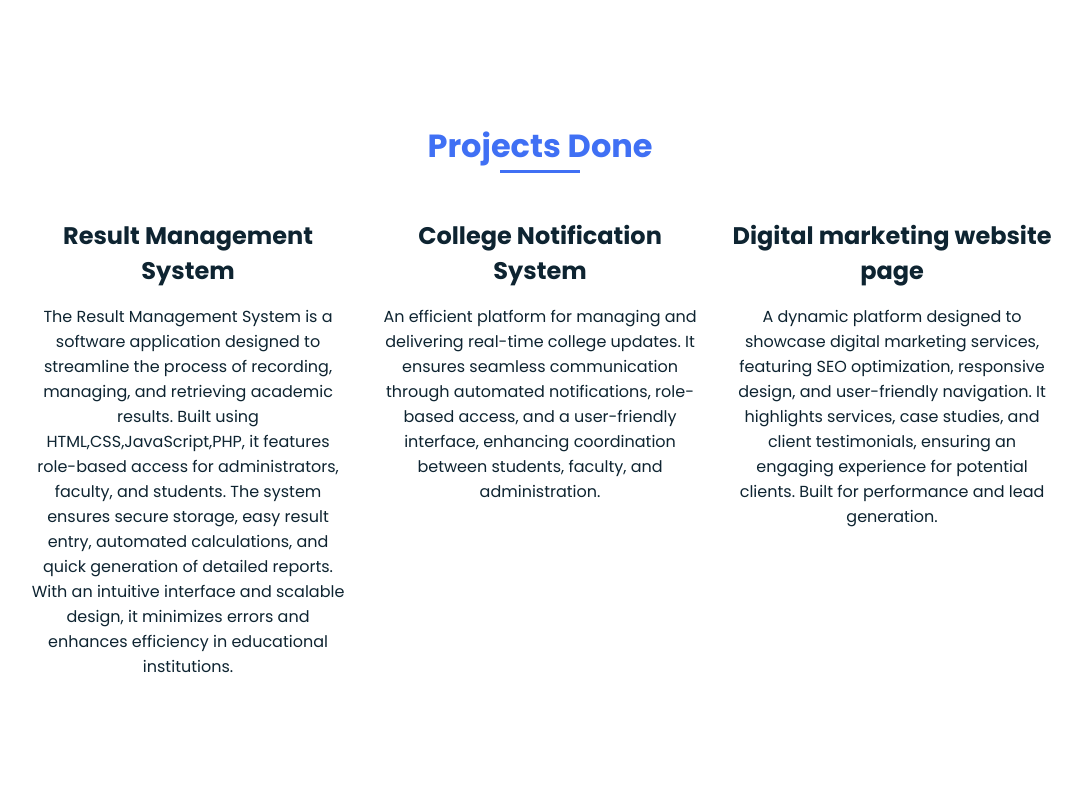
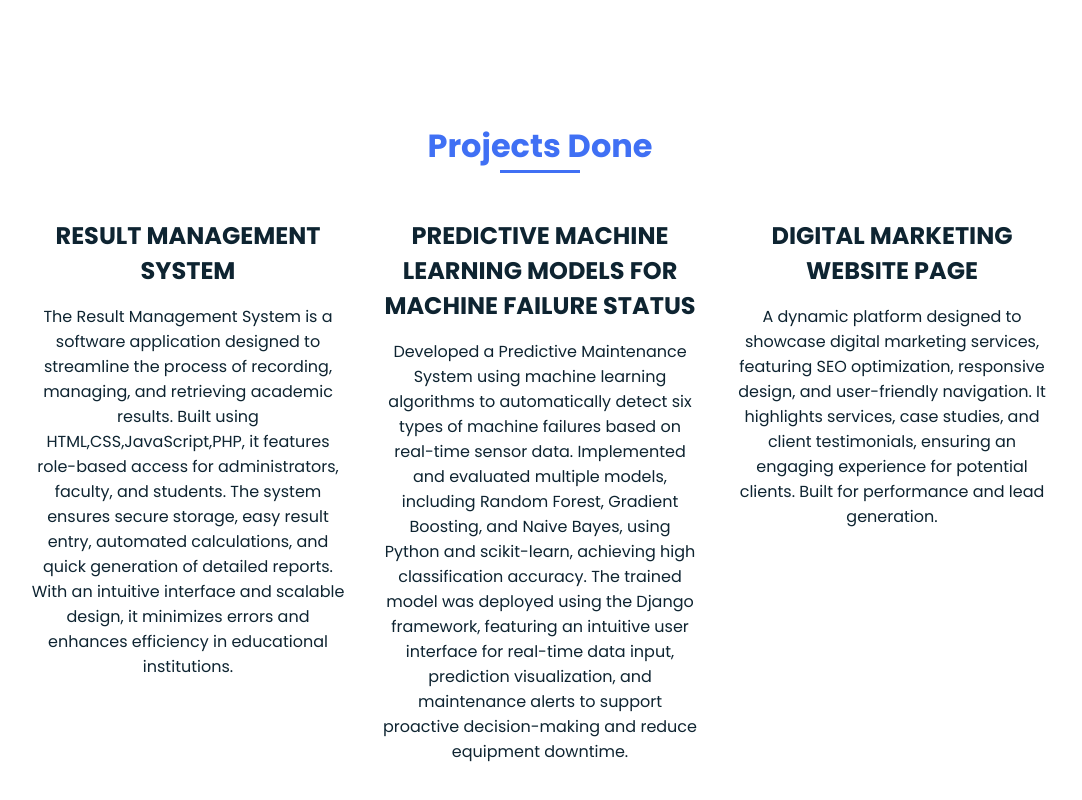
Before and after one commit to Mani-aswini/Portfolio, a plain HTML site: page index.html in a window 1280 px wide. Shown: the part 3182-3982 px from the top of the page, without its empty margins (100-1182 px from the left). Drawn offline with nearby package versions, Linux system fonts and the light colour scheme.

Commit message:
Update index.html

```diff
--- a/index.html
+++ b/index.html
@@ -803,7 +803,7 @@
             data-aos="fade-down"
             data-aos-delay="350"
           >
-            Result Management System
+            RESULT MANAGEMENT SYSTEM
           </h2>
           <p class="about_text" data-aos="fade-down" data-aos-delay="450">
             The Result Management System is a software application designed to streamline the process of recording, managing, and retrieving academic results. Built using HTML,CSS,JavaScript,PHP, it features role-based access for administrators, faculty, and students. The system ensures secure storage, easy result entry, automated calculations, and quick generation of detailed reports. With an intuitive interface and scalable design, it minimizes errors and enhances efficiency in educational institutions.
@@ -815,11 +815,10 @@
             data-aos="fade-down"
             data-aos-delay="350"
           >
-            College Notification System
+            PREDICTIVE MACHINE LEARNING MODELS FOR MACHINE FAILURE STATUS
           </h2>
           <p class="about_text" data-aos="fade-down" data-aos-delay="450">
-            An efficient platform for managing and delivering real-time college updates. It ensures seamless communication through automated notifications, role-based access, and a user-friendly interface, enhancing coordination between students, faculty, and administration.
-          </p>
+            Developed a Predictive Maintenance System using machine learning algorithms to automatically detect six types of machine failures based on real-time sensor data. Implemented and evaluated multiple models, including Random Forest, Gradient Boosting, and Naive Bayes, using Python and scikit-learn, achieving high classification accuracy. The trained model was deployed using the Django framework, featuring an intuitive user interface for real-time data input, prediction visualization, and maintenance alerts to support proactive decision-making and reduce equipment downtime. </p>
         </div>
         <div>
           <h2
@@ -827,7 +826,7 @@
             data-aos="fade-down"
             data-aos-delay="350"
           >
-          Digital marketing website page
+          DIGITAL MARKETING WEBSITE PAGE
           </h2>
           <p class="about_text" data-aos="fade-down" data-aos-delay="450">
             A dynamic platform designed to showcase digital marketing services, featuring SEO optimization, responsive design, and user-friendly navigation. It highlights services, case studies, and client testimonials, ensuring an engaging experience for potential clients. Built for performance and lead generation.
```
